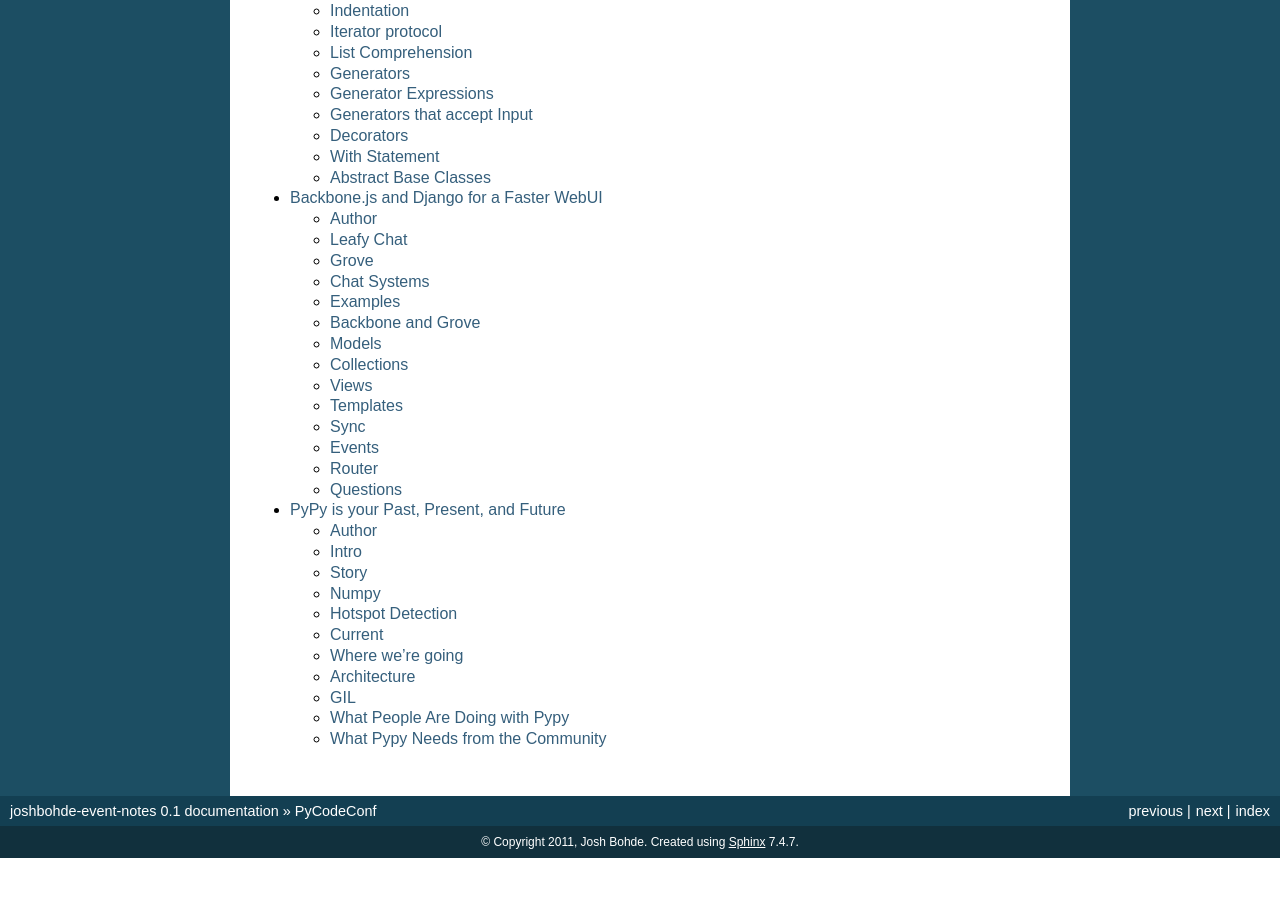
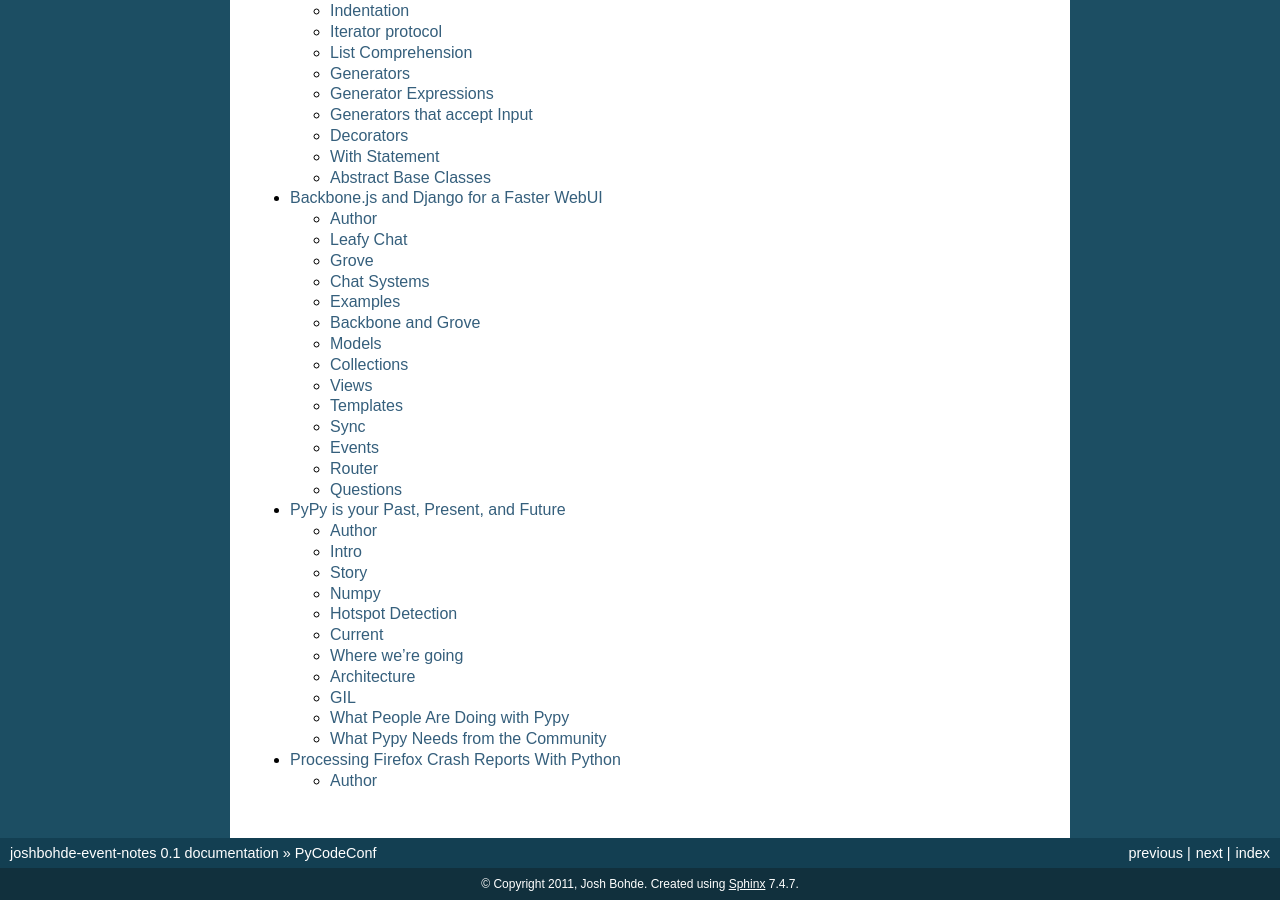
Before and after one commit to bohde/joshbohde-event-notes, a Sphinx documentation site: the page built from source/pycodeconf/index.rst, in a window 1280 px wide and 900 px high, scrolled down 881 px. Built offline with Sphinx 7.4.7, drawn with Linux system fonts in a browser that asks for light colours; before the commit the page ends 1739 px from its top, so only the background shows below that.

Commit message:
Intro for Processing Firefox Crash Reports.

```diff
--- a/source/pycodeconf/index.rst
+++ b/source/pycodeconf/index.rst
@@ -10,3 +10,4 @@
    what_makes_python_awesome
    backbonejs_and_django_for_a_faster_webui
    pypy_is_your_past_present_and_future
+   processing_firefox_crash_reports
--- /dev/null
+++ b/source/pycodeconf/processing_firefox_crash_reports.rst
@@ -0,0 +1,7 @@
+============================================
+Processing Firefox Crash Reports With Python
+============================================
+
+Author
+------
+  * Laura Thompson
```
